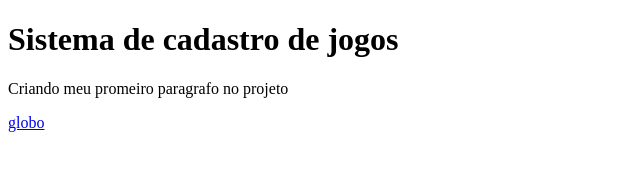
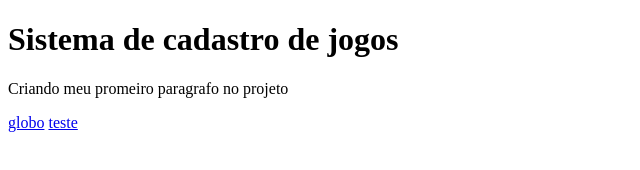
Before and after one commit to edson7bastos/Primeiro-projeto-Edson, a plain HTML site: page index.html in a window 1280 px wide. Shown: the full height of the page, 0-640 px from the left. Drawn offline with Linux system fonts and the light colour scheme.

Commit message:
novo link

```diff
--- a/index.html
+++ b/index.html
@@ -10,6 +10,7 @@
     <h1>Sistema de cadastro de jogos</h1>
     <p>Criando meu promeiro paragrafo no projeto</p>
     <a href="www.gobo.com">globo</a>
+    <a href="#">teste</a>
 
 </body>
 </html>
```
